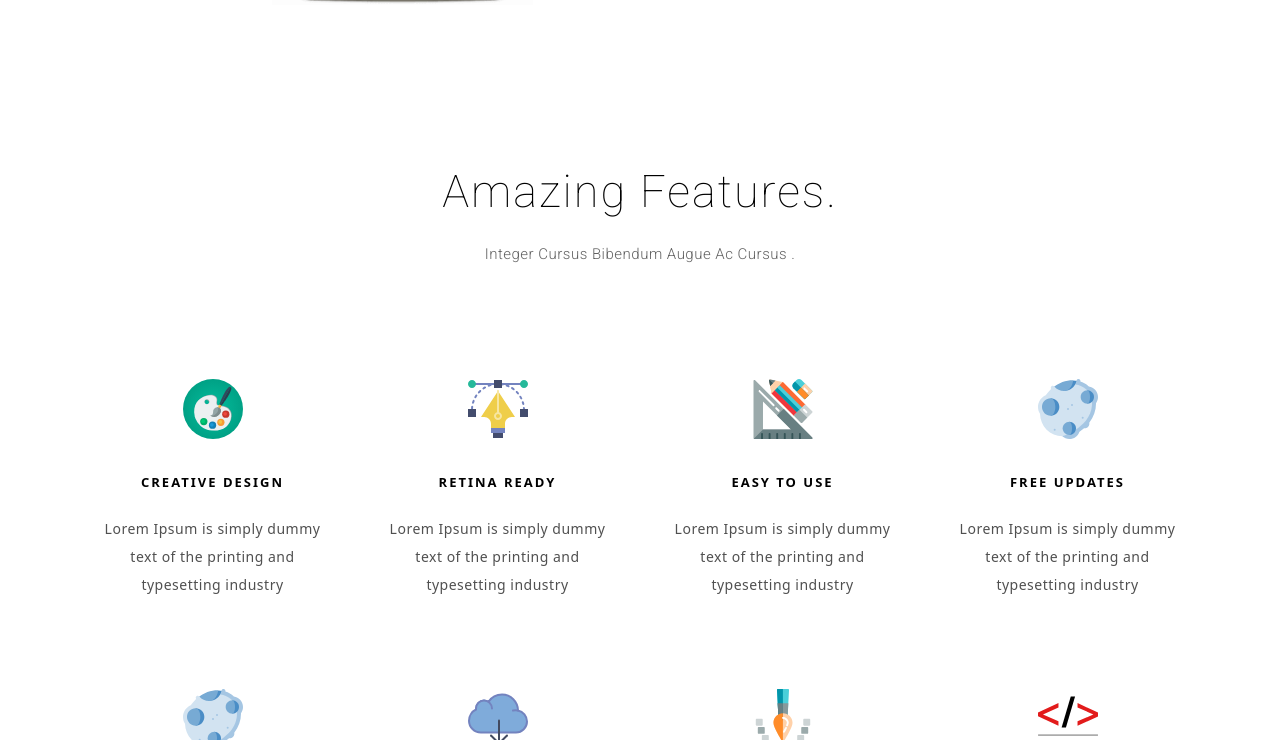
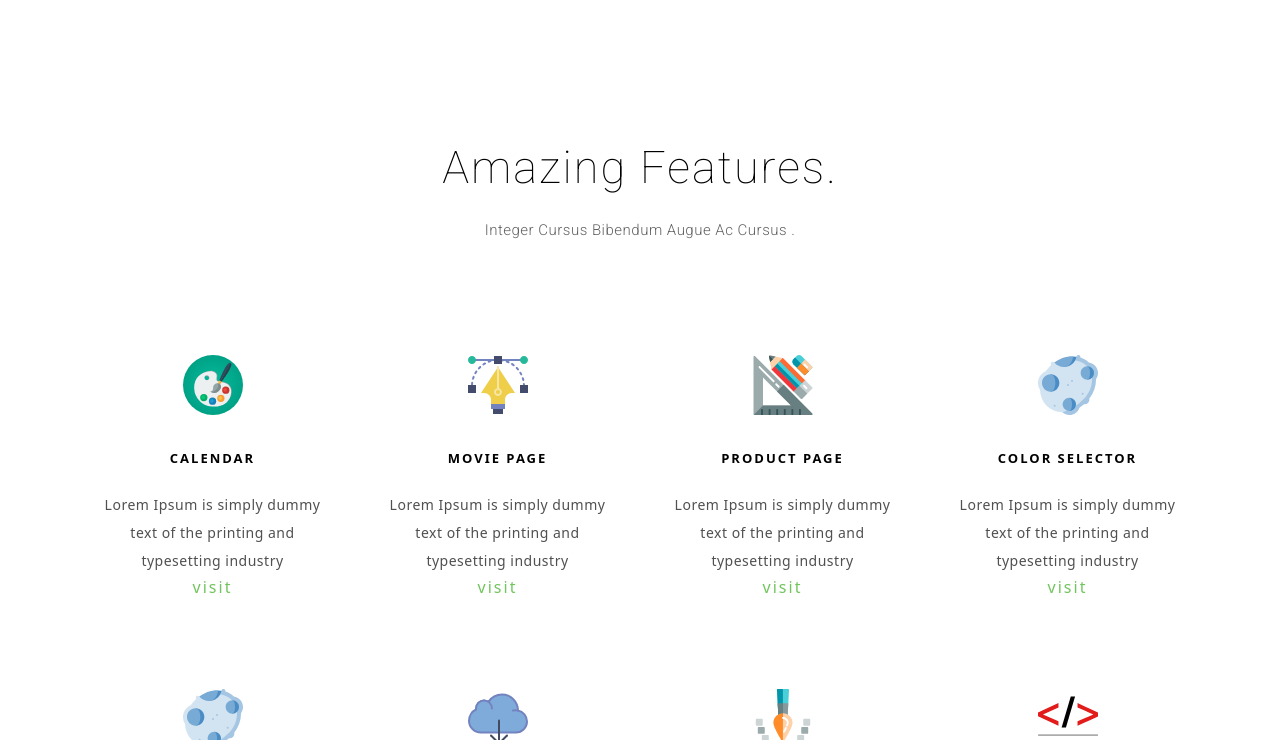
Before and after one commit to marjuly/cruz-p1, a plain HTML site: page index.html in a window 1280 px wide. Shown: the part 2060-2800 px from the top of the page. Drawn offline with nearby package versions, Linux system fonts and the light colour scheme.

Commit message:
updates sites and links

```diff
--- a/index.html
+++ b/index.html
@@ -84,7 +84,7 @@
       <div class="container" data-aos="fade-up">
         <div class="section-title text-center">
 
-          <h2>simple systeme fordiscount </h2>
+          <h2>About Me</h2>
           <p class="separator">Integer cursus bibendum augue ac cursus .</p>
 
         </div>
@@ -99,7 +99,7 @@
               <img src="assets/img/svg/cloud.svg" alt="img">
               <h4>introducing whatsapp</h4>
               <p>Lorem Ipsum is simply dummy text of the printing and typesetting industry</p>
-              <a href="#">read more</a>
+
 
             </div>
           </div>
@@ -110,7 +110,7 @@
               <img src="assets/img/svg/planet.svg" alt="img">
               <h4>user friendly interface</h4>
               <p>Lorem Ipsum is simply dummy text of the printing and typesetting industry</p>
-              <a href="#">read more</a>
+
 
             </div>
           </div>
@@ -121,7 +121,7 @@
               <img src="assets/img/svg/asteroid.svg" alt="img">
               <h4>build the app everyone love</h4>
               <p>Lorem Ipsum is simply dummy text of the printing and typesetting industry</p>
-              <a href="#">read more</a>
+
 
             </div>
           </div>
@@ -176,48 +176,54 @@
           <div class="col-md-6 col-lg-3">
             <div class="feature-block">
               <img src="assets/img/svg/paint-palette.svg" alt="img">
-              <h4>creative design</h4>
+              <h4>calendar</h4>
               <p>Lorem Ipsum is simply dummy text of the printing and typesetting industry</p>
+              <a href="https://marjuly.github.io/calendar.io/">visit</a>
             </div>
           </div>
 
           <div class="col-md-6 col-lg-3">
             <div class="feature-block">
               <img src="assets/img/svg/vector.svg" alt="img">
-              <h4>Retina Ready</h4>
+              <h4>movie page</h4>
               <p>Lorem Ipsum is simply dummy text of the printing and typesetting industry</p>
+              <a href="https://marjuly.github.io/movie.io/">visit</a>
             </div>
           </div>
 
           <div class="col-md-6 col-lg-3">
             <div class="feature-block">
               <img src="assets/img/svg/design-tool.svg" alt="img">
-              <h4>easy to use</h4>
+              <h4>product page</h4>
               <p>Lorem Ipsum is simply dummy text of the printing and typesetting industry</p>
+              <a href="https://marjuly.github.io/ss-vinyl.io/">visit</a>
             </div>
           </div>
 
           <div class="col-md-6 col-lg-3">
             <div class="feature-block">
               <img src="assets/img/svg/asteroid.svg" alt="img">
-              <h4>Free Updates</h4>
+              <h4>color selector</h4>
               <p>Lorem Ipsum is simply dummy text of the printing and typesetting industry</p>
+              <a href="https://marjuly.github.io/color-selector/">visit</a>
             </div>
           </div>
 
           <div class="col-md-6 col-lg-3">
             <div class="feature-block">
               <img src="assets/img/svg/asteroid.svg" alt="img">
-              <h4>Free Updates</h4>
+              <h4>client project</h4>
               <p>Lorem Ipsum is simply dummy text of the printing and typesetting industry</p>
+              <a href="https://marjuly.github.io/client-project2021/about.html">visit</a>
             </div>
           </div>
 
           <div class="col-md-6 col-lg-3">
             <div class="feature-block">
               <img src="assets/img/svg/cloud-computing.svg" alt="img">
-              <h4>App store support</h4>
+              <h4>to-do list</h4>
               <p>Lorem Ipsum is simply dummy text of the printing and typesetting industry</p>
+              <a href="https://marjuly.github.io/to-do-list/">visit</a>
             </div>
           </div>
 
@@ -226,6 +232,7 @@
               <img src="assets/img/svg/pixel.svg" alt="img">
               <h4>Perfect Pixel</h4>
               <p>Lorem Ipsum is simply dummy text of the printing and typesetting industry</p>
+              <a href="#">visit</a>
             </div>
           </div>
 
@@ -234,6 +241,7 @@
               <img src="assets/img/svg/code.svg" alt="img">
               <h4>clean codes</h4>
               <p>Lorem Ipsum is simply dummy text of the printing and typesetting industry</p>
+              <a href="#">visit</a>
             </div>
           </div>
 
```
